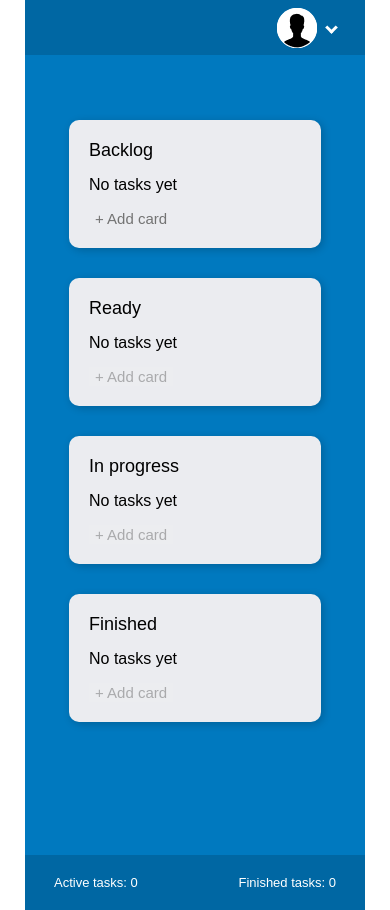
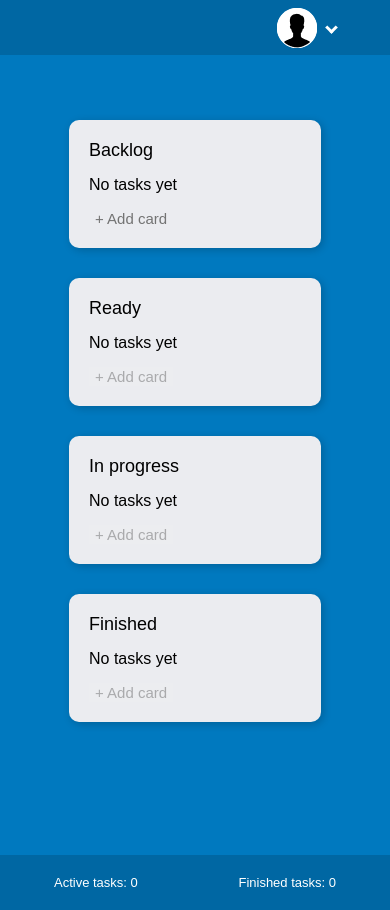
Before and after one commit to 16adianay/kanban, a React (Create React App) app: page / in a window 390 px wide. Built offline with nearby package versions, Linux system fonts and the light colour scheme.

Commit message:
Change app.css

```diff
--- a/src/App.css
+++ b/src/App.css
@@ -1,6 +1,6 @@
 .App {
-    width: 1235px;
     margin: 0 auto;
+    height: 100vh;
 }
 
 .container {
@@ -9,15 +9,10 @@
     height: 100%;
 }
 
-@media (min-width: 300px) and (max-width: 780px) {
-    .App {
-        max-width: 340px;
-    }
+@media (min-width: 300px) and (max-width: 1200px) {
     .container {
         width: 282px;
-    }
-    .board {
-        flex-wrap: wrap;
+        margin: 0 auto;
     }
     .header__title {
         display: none;
@@ -25,4 +20,7 @@
     .header-container {
         justify-content: flex-end;
     }
+    .board {
+        flex-wrap: wrap;
+    }
 }
--- a/src/index.css
+++ b/src/index.css
@@ -1,4 +1,3 @@
-
 body {
   margin: 0;
   font-family: "Roboto Regular", Arial, sans-serif;
```
